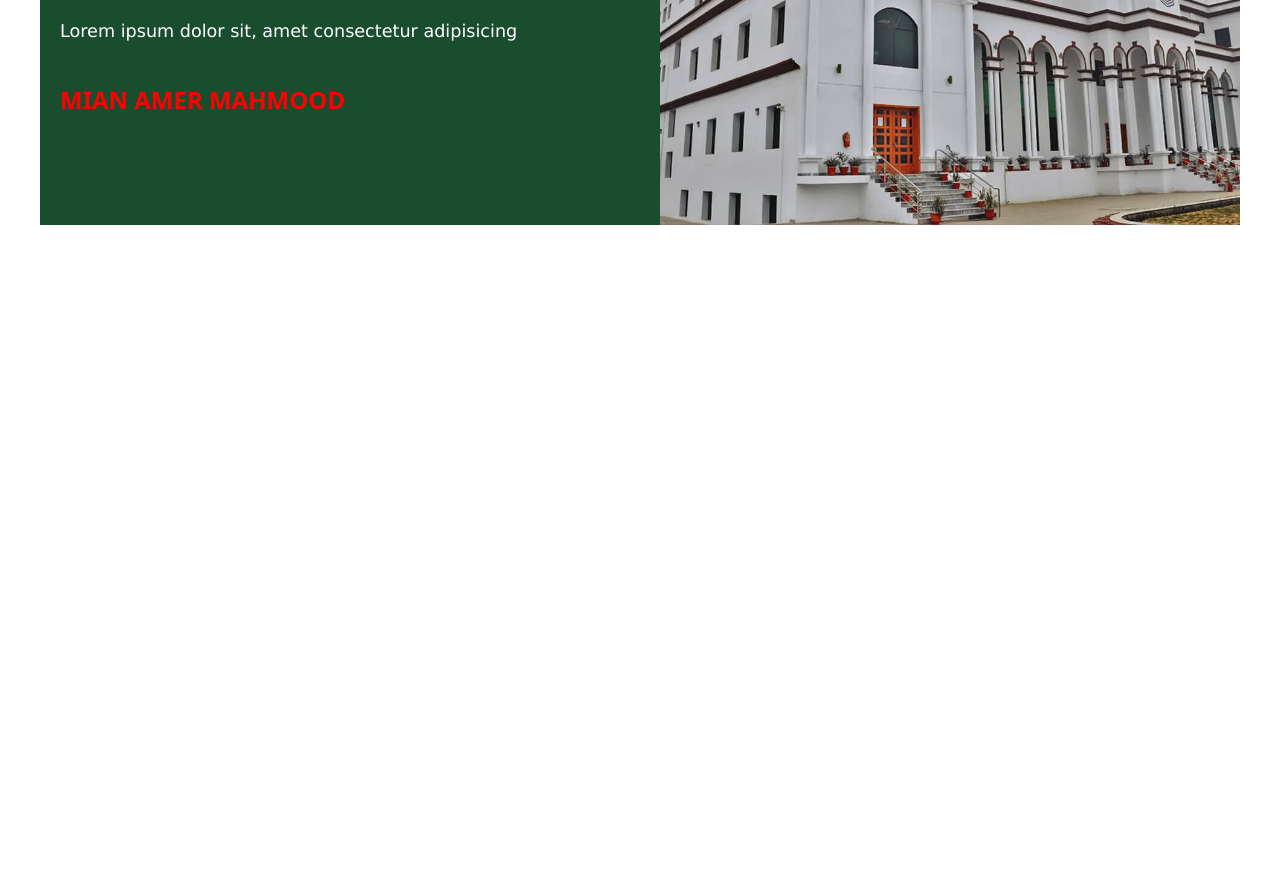
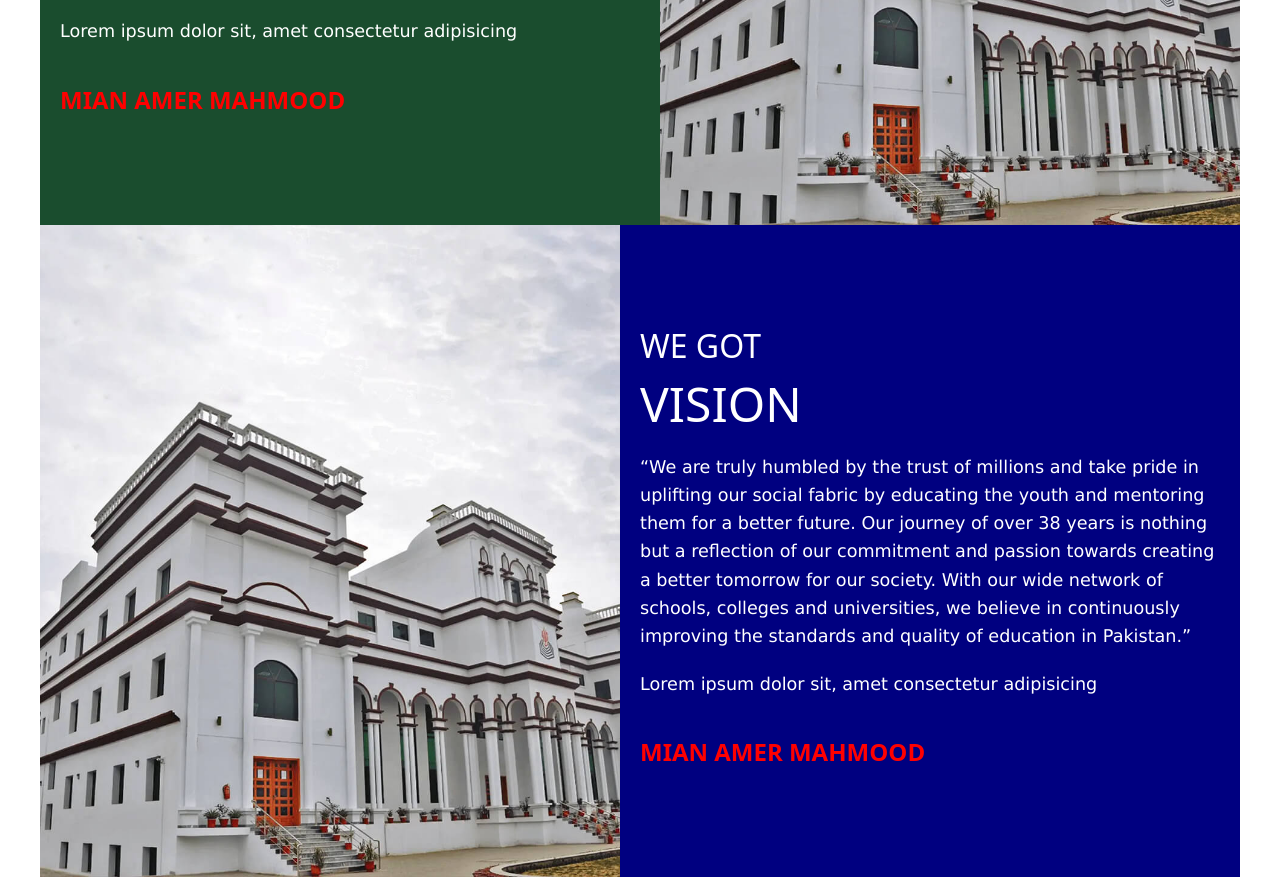
Before and after one commit to alijan-web/Associate-Degree-Colleges-Jhawarian, a plain HTML site: page index.html in a window 1280 px wide. Shown: the part 1596-2473 px from the top of the page. Before the commit the page ends 1821 px from the top, so only its background shows below. Drawn offline with nearby package versions, Linux system fonts and the light colour scheme.

Commit message:
vision 2

```diff
--- a/index.html
+++ b/index.html
@@ -188,6 +188,21 @@
     </div>
   </div>
 
+  <!-- Vision2  -->
+   <div class="vision-contant">
+    <div class="vision-box">
+      <div class="vision-box2">
+      <img src="img/image011.jpg" alt="">
+    </div>
+      <div class="vision-box1" style="background-color: navy;">
+        <h2>WE GOT</h2>
+        <h1>VISION</h1>
+        <p>“We are truly humbled by the trust of millions and take pride in uplifting our social fabric by educating the youth and mentoring them for a better future. Our journey of over 38 years is nothing but a reflection of our commitment and passion towards creating a better tomorrow for our society. With our wide network of schools, colleges and universities, we believe in continuously improving the standards and quality of education in Pakistan.”</p>
+        <p>Lorem ipsum dolor sit, amet consectetur adipisicing</p>
+        <h3>MIAN AMER MAHMOOD</h3>
+        </div>
+    </div>
+  </div>
 
 
 
```
Also changed, not shown: img/blog-image-UCP.png (added).
